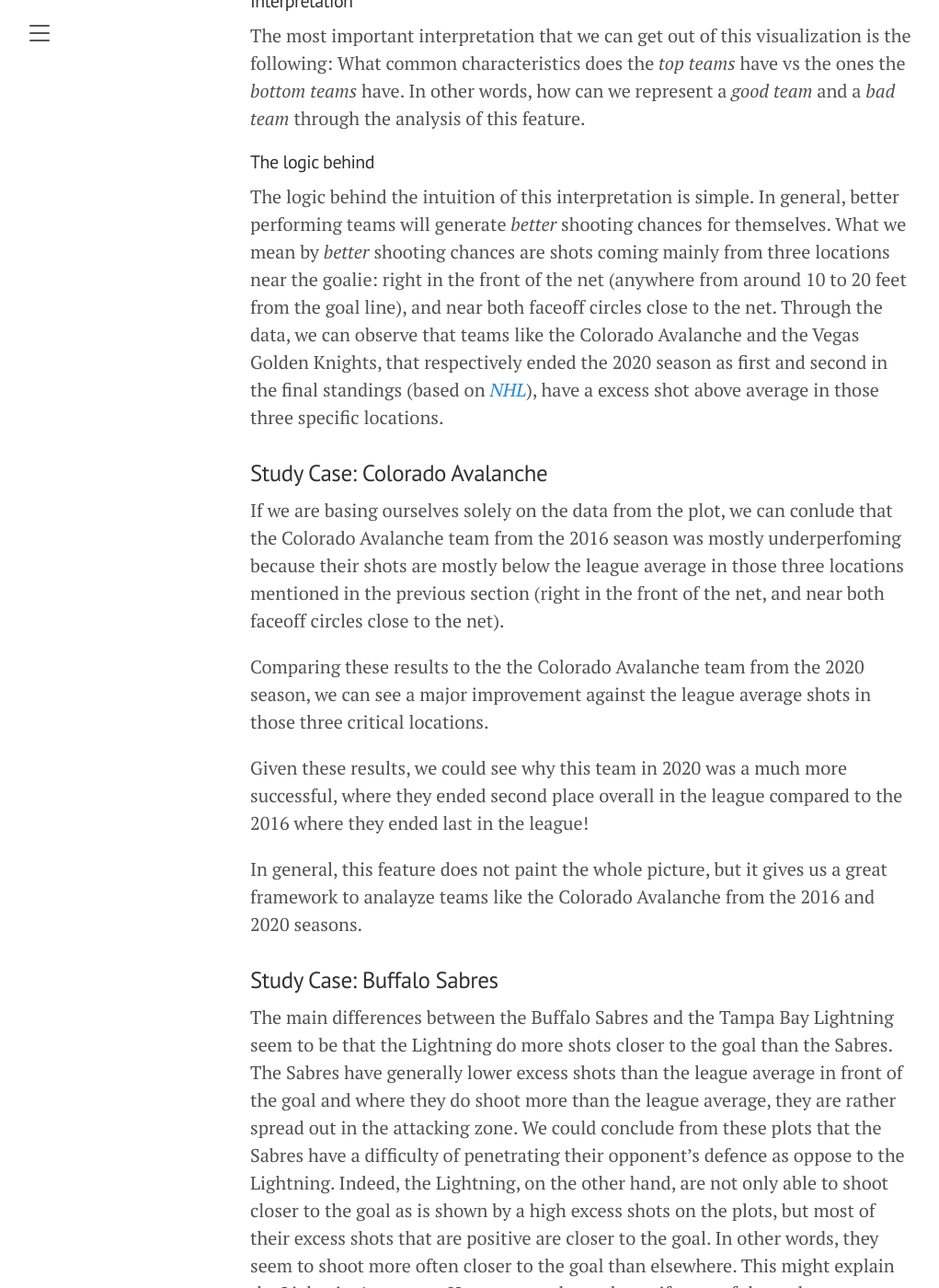
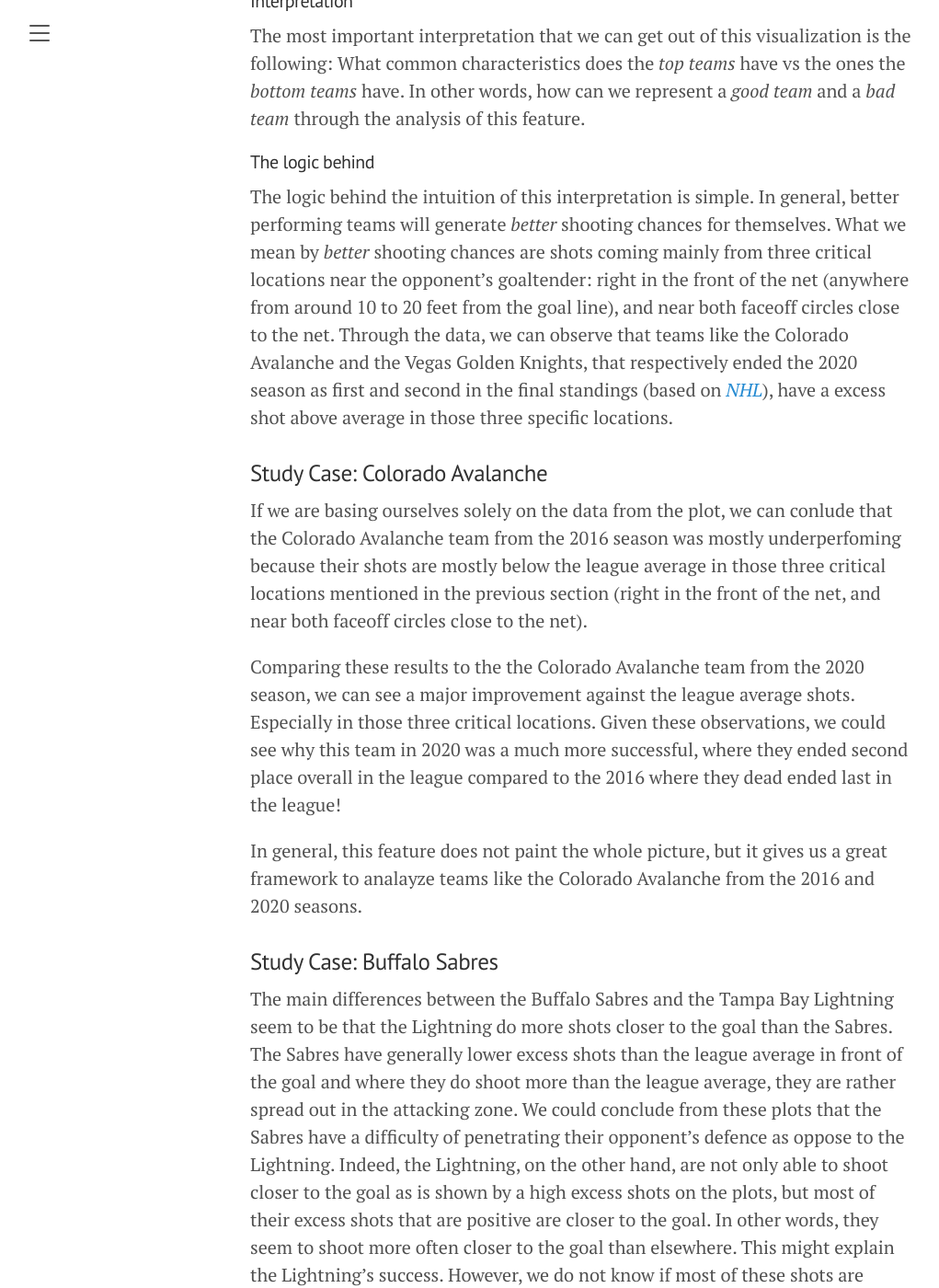
Before and after one commit to jaihon1/IFT6758-Project, a Jekyll site: the page built from blog/_posts/2021-09-28-milestone-1.md, in a window 1280 px wide and 1400 px high, scrolled down 8418 px. Shown: the whole window at 92% size, without its empty margins (8-1029 px from the left). Built offline with Jekyll 4.4.1, drawn with Linux system fonts in a browser that asks for light colours.

Commit message:
Finalizing advanced visualization analysis.

```diff
--- a/blog/_posts/2021-09-28-milestone-1.md
+++ b/blog/_posts/2021-09-28-milestone-1.md
@@ -155,15 +155,13 @@
 The most important interpretation that we can get out of this visualization is the following: What common characteristics does the *top teams* have vs the ones the *bottom teams* have. In other words, how can we represent a *good team* and a *bad team* through the analysis of this feature.
 
 #### The logic behind
-The logic behind the intuition of this interpretation is simple. In general, better performing teams will generate *better* shooting chances for themselves. What we mean by *better* shooting chances are shots coming mainly from three locations near the goalie: right in the front of the net (anywhere from around 10 to 20 feet from the goal line), and near both faceoff circles close to the net. Through the data, we can observe that teams like the Colorado Avalanche and the Vegas Golden Knights, that respectively ended the 2020 season as first and second in the final standings (based on *[NHL](https://www.nhl.com/standings/2020/league)*), have a excess shot above average in those three specific locations.
+The logic behind the intuition of this interpretation is simple. In general, better performing teams will generate *better* shooting chances for themselves. What we mean by *better* shooting chances are shots coming mainly from three critical locations near the opponent's goaltender: right in the front of the net (anywhere from around 10 to 20 feet from the goal line), and near both faceoff circles close to the net. Through the data, we can observe that teams like the Colorado Avalanche and the Vegas Golden Knights, that respectively ended the 2020 season as first and second in the final standings (based on *[NHL](https://www.nhl.com/standings/2020/league)*), have a excess shot above average in those three specific locations.
 
 
 ### Study Case: Colorado Avalanche
-If we are basing ourselves solely on the data from the plot, we can conlude that the Colorado Avalanche team from the 2016 season was mostly underperfoming because their shots are mostly below the league average in those three locations mentioned in the previous section (right in the front of the net, and near both faceoff circles close to the net).
+If we are basing ourselves solely on the data from the plot, we can conlude that the Colorado Avalanche team from the 2016 season was mostly underperfoming because their shots are mostly below the league average in those three critical locations mentioned in the previous section (right in the front of the net, and near both faceoff circles close to the net).
 
-Comparing these results to the the Colorado Avalanche team from the 2020 season, we can see a major improvement against the league average shots in those three critical locations.
-
-Given these results, we could see why this team in 2020 was a much more successful, where they ended second place overall in the league compared to the 2016 where they ended last in the league!
+Comparing these results to the the Colorado Avalanche team from the 2020 season, we can see a major improvement against the league average shots. Especially in those three critical locations. Given these observations, we could see why this team in 2020 was a much more successful, where they ended second place overall in the league compared to the 2016 where they dead ended last in the league!
 
 In general, this feature does not paint the whole picture, but it gives us a great framework to analayze teams like the Colorado Avalanche from the 2016 and 2020 seasons.
 
```
